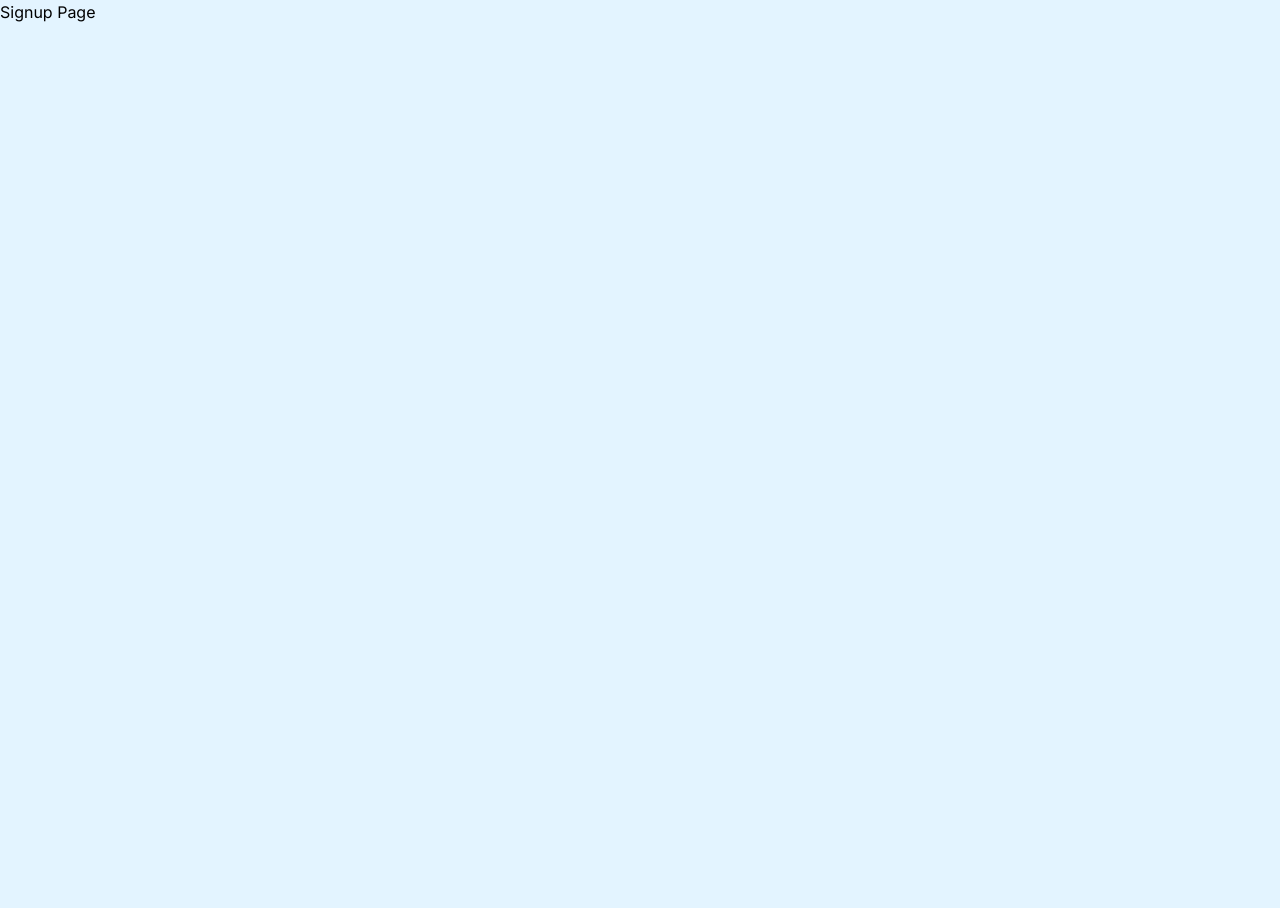
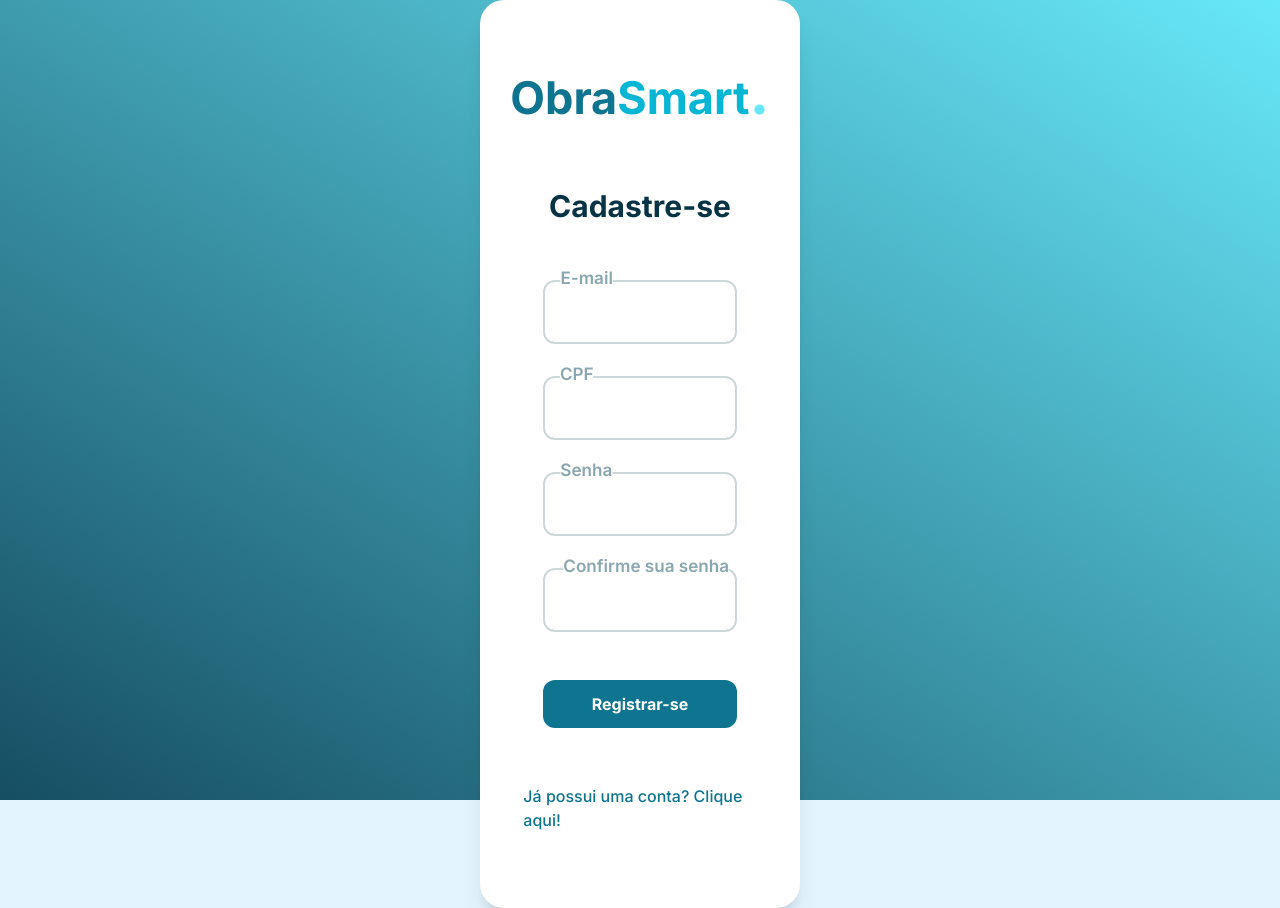
Before and after one commit to Smart-Constructor/smart-frontend, a Next.js app: page /signup in a window 1280 px wide. Before the commit the page ends 800 px from the top, so only its background shows below. Built offline with nearby package versions, Linux system fonts and the light colour scheme.

Commit message:
✨feat: created static signup page

```diff
--- a/src/app/login/page.tsx
+++ b/src/app/login/page.tsx
@@ -26,7 +26,7 @@ export default function Login() {
           >
             Entrar
           </button>
-          <Link href="/signup" className="mt-6 text-sm text-cyan-700 font-medium hover:text-cyan-500">
+          <Link href="/signup" className="mt-6 text-base text-cyan-700 font-medium hover:text-cyan-500">
             <h2>Ainda não tem uma conta? Clique aqui!</h2>
           </Link>
         </form>
--- a/src/app/signup/page.tsx
+++ b/src/app/signup/page.tsx
@@ -1,5 +1,46 @@
-export default function Signup () {
-    return (
-        <h1>Signup Page</h1>
-    )
+import Logo from "@/components/Logo";
+import LabelComponent from "@/components/ui/Login/Label";
+import Link from "next/link";
+
+export default function SignUp() {
+  return (
+    <main className="flex items-center justify-center w-screen h-screen bg-gradient-to-tr from-cyan-900 to-cyan-300">
+      <div className="flex flex-col items-center w-3/12 h-auto bg-white m-auto rounded-3xl shadow-xl box-border p-5">
+        <Logo />
+        <h1 className="text-3xl font-bold text-cyan-950 mb-14">Cadastre-se</h1>
+        <form className="flex flex-col items-center w-10/12 h-full gap-8">
+          <LabelComponent
+            label="E-mail"
+            placeholder="E-mail"
+            type="email"
+          />
+          <LabelComponent
+            label="CPF"
+            placeholder="CPF"
+            type="cpf"
+          />
+           <LabelComponent
+            label="Senha"
+            placeholder="Senha"
+            type="password"
+          />
+           <LabelComponent
+            label="Confirme sua senha"
+            placeholder="Confirme sua senha"
+            type="password"
+          />
+          <button
+            type="submit"
+            className="w-10/12 h-12 bg-cyan-700 rounded-xl text-white font-bold hover:bg-cyan-600 active:bg-cyan-900
+           focus:ring ring-cyan-300/50 mt-4"
+          >
+            Registrar-se
+          </button>
+          <Link href="/login" className="mt-6 mb-14 text-base text-cyan-700 font-medium hover:text-cyan-500">
+            <h2>Já possui uma conta? Clique aqui!</h2>
+          </Link>
+        </form>
+      </div>
+    </main>
+  );
 }
--- a/src/components/Logo.tsx
+++ b/src/components/Logo.tsx
@@ -1,7 +1,7 @@
 
 const Logo = () => {
     return (
-        <div className="flex items-center justify-center h-24 mb-12 w-10/12 mt-6 rounded-lg">
+        <div className="flex items-center justify-center h-24 mb-12 w-10/12 mt-6  rounded-lg">
             <h1 className="text-[45px] font-bold">
                 <span className="text-cyan-700">Obra</span>
                 <span className="text-cyan-500">Smart</span>
--- a/src/components/ui/Aside/Aside.tsx
+++ b/src/components/ui/Aside/Aside.tsx
@@ -28,6 +28,11 @@ const Aside = () => {
           href="/teste2"
           pathIcon="M15 9h3.75M15 12h3.75M15 15h3.75M4.5 19.5h15a2.25 2.25 0 002.25-2.25V6.75A2.25 2.25 0 0019.5 4.5h-15a2.25 2.25 0 00-2.25 2.25v10.5A2.25 2.25 0 004.5 19.5zm6-10.125a1.875 1.875 0 11-3.75 0 1.875 1.875 0 013.75 0zm1.294 6.336a6.721 6.721 0 01-3.17.789 6.721 6.721 0 01-3.168-.789 3.376 3.376 0 016.338 0z"
         />
+        <AsideItem
+          title="Logout"
+          href="/login"
+          pathIcon="M12 9v3.75m-9.303 3.376c-.866 1.5.217 3.374 1.948 3.374h14.71c1.73 0 2.813-1.874 1.948-3.374L13.949 3.378c-.866-1.5-3.032-1.5-3.898 0L2.697 16.126zM12 15.75h.007v.008H12v-.008z"
+        />
       </AsideComponent>
       <FooterComponent />
     </>
```
